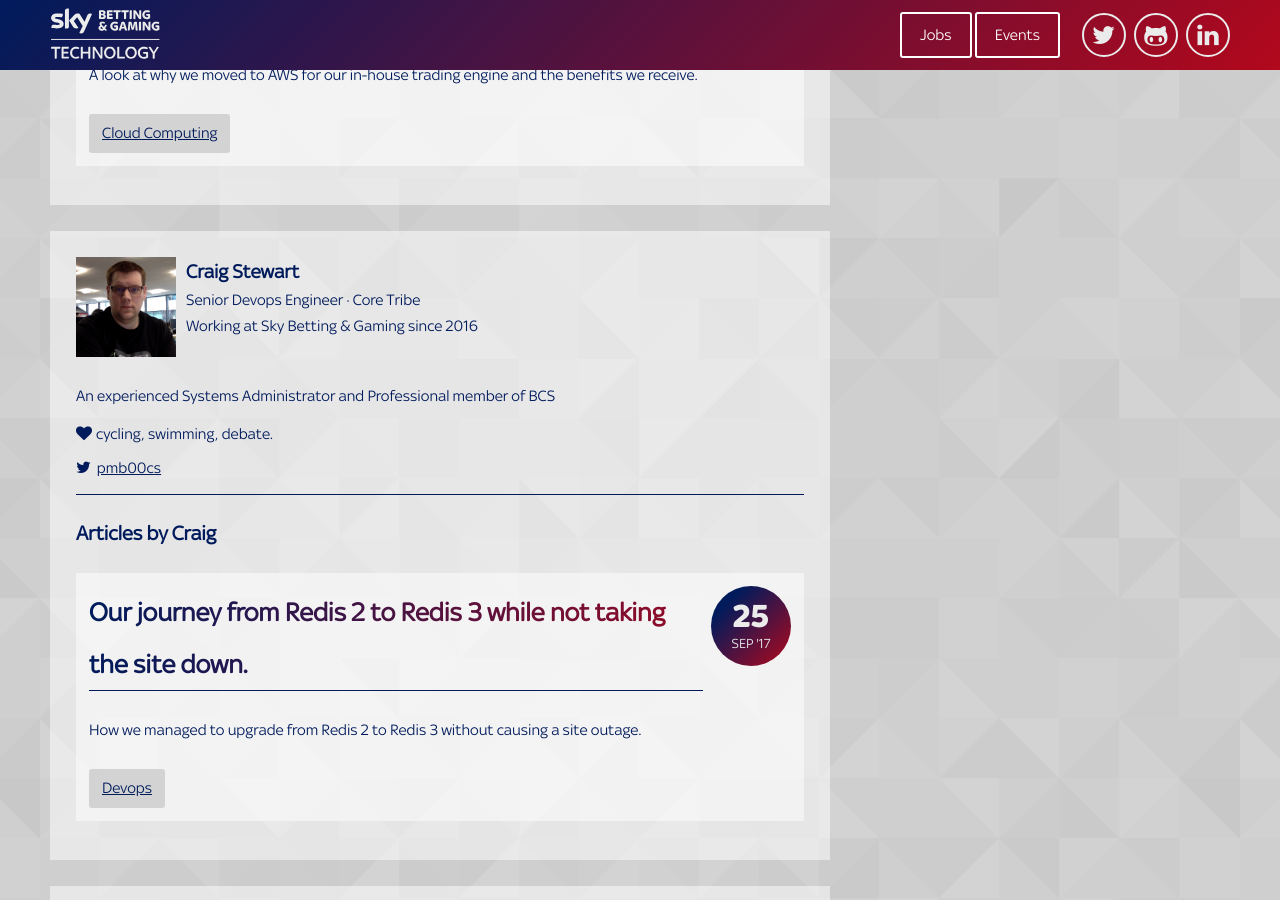
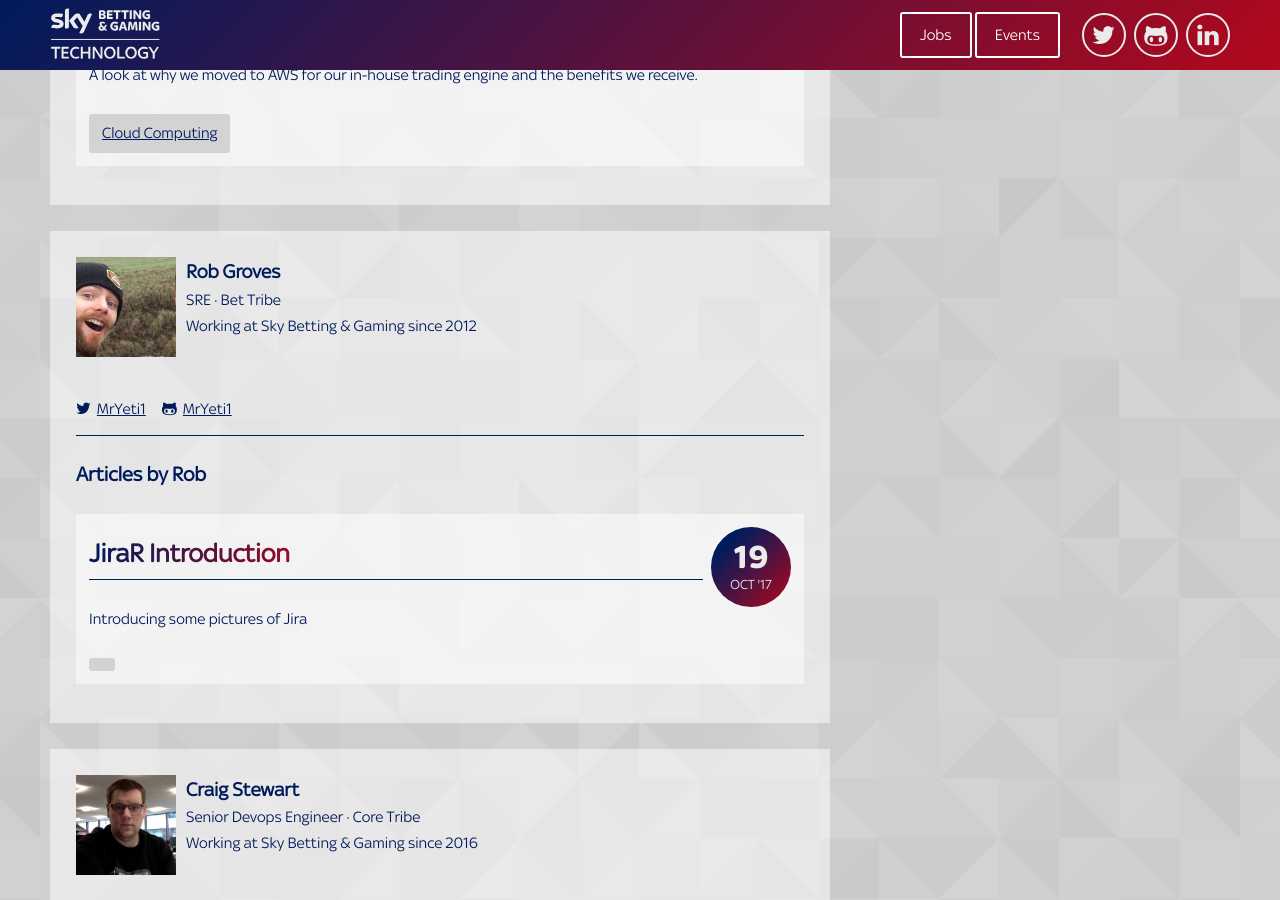
Before and after one commit to skybet/skybet.github.io, a Jekyll site: the page built from authors/index.html, in a window 1280 px wide and 900 px high, scrolled down 32041 px. Built offline with Jekyll 4.4.1, drawn with Linux system fonts in a browser that asks for light colours; nearby versions of some CDN libraries; some web fonts are replaced; comment, search, counter and statistics services are not loaded; some of the changed lines change nothing that is shown.

Commit message:
post for Jirar intro (#198)
* jirar-introduction 1

* tidy up & summary

* trailing lines

* Use CustomField consistently

* Update and rename 2017-10-17-jirar-introduction.md to 2017-10-19-jirar-introduction.md

````diff
--- a/_data/authors.yml
+++ b/_data/authors.yml
@@ -381,6 +381,15 @@
     bio: "Software engineer working on in-house trading tools, typically using Java, React, Node and a serverless architecture in AWS."
     github: Leanne182x
 
+rob_groves:
+    name: Rob Groves
+    image: rob_groves.png
+    role: SRE
+    tribe: Bet
+    startDate: 31-07-2012
+    github: MrYeti1
+    twitter: MrYeti1
+
 craig_stewart:
     name: Craig Stewart
     image: craig_stewart.png
--- /dev/null
+++ b/_posts/2017-10-19-jirar-introduction.md
@@ -0,0 +1,96 @@
+---
+layout:     post
+title:      JiraR Introduction
+date:       2017-10-19 10:00:00
+summary:    Introducing some pictures of Jira
+author:     rob_groves
+image:      jirarAnnotated.jpg
+category:   Category
+tags:       jira,agile,R
+---
+
+I’ll begin this post by clarifying that I am not a Scrum Master, or an Agile Coach. But I have always been a member of agile teams, interested in work being done, and frustrated when work gets blocked on its way to live.
+
+This post introduces [JiraR](https://github.com/skybet/jirar). Our tool to read a Jira Api and create a report showing the flow of work - in chart form! Charts, graphs and pictures are a great way to visualise any blockers or highlight possible improvements to the workflow. Exposing this information to our squads has led to them reviewing their stats, annotating them, explaining changes and ultimately; driving improvements in their workflow themselves.
+
+Kanban boards work great to show the current state of play, but asking questions on the history of the ticket is more complex. These days at Sky Betting & Gaming, we track most of our development tasks in Atlassian’s Jira. This gives us a nice history of work done and allows us to see changes over time. The built-in REST api lets us access this information.
+
+
+## Our Favourite Graph - Phased Cycle Time
+
+![JiraR Phased Cycle Time diagram](/images/jirarPhasedCycle.png)
+
+The Phased Cycle Time charts are quite complicated, but they can be interpreted in a few different ways to gain different information.
+
+1. Average cycle time: the length of the full bar.
+2. Change in average cycle time each month.
+3. Dwell Percentage: you don’t need another blog post to explain why dwell time ruins projects.
+4. ‘Dwellfull’ Columns: dwell columns are drawn white, and drawn in the correct place for our Kanban board. Are tickets waiting for developers to pick them up? Or are they waiting for a release token to become free?
+5. Release contention: we deploy to a number of environments before live. Each one is used by more teams than the last, giving more chance to block teams. The longer we spend in the deploy columns, the more risk we bring to other teams.
+
+> A little Story: January 2017... The squad in the above diagram were ticking along with >15 days cycle time. The percentage of dwell time reached 70% over the festive holiday period. All columns were utilised and the people looked too busy to pick up tickets urgently.
+
+> During a retro the squad had a think about why their dwell times were so large. After a small amount of discussion, they realised that tickets were moving backwards and forwards through the board, each jump back adding dramatically more dwell time. By rushing, they were missing requirements and introducing bugs.
+
+> The squad decided to refocus on 3 Amigos and Elaboration - spending their time early on, to clarify the work.
+
+> The next month, their dwell time had reduced to below 30%. By the following month they had halved their average cycle time as the increased understanding improved more of their development.
+
+> The squad knew there was a problem, but were surprised to find their dwell time so high. When they could see the problem, they were able to think about how to solve it.
+
+
+## Making Time For Tech-Debt - WorkType Distribution
+
+
+![JiraR WorkType Distribution diagram](/images/jirarWorkType.png)
+
+Our management suggest we split our work so that 70% of our time is roadmap work, with the remaining 30% split between BAU and addressing Tech Debt. This chart shows what our actual distribution of completed tickets is, using a CustomField in Jira to record the work-type.
+
+Using this information, squads have evidence to give to their product owners to ‘self-correct’ when they are being asked to do too much roadmap work. Everyone knows letting tech-debt build up is troublesome, the best way to tackle it is to keep on top of it.
+
+This doesn’t mean that we can only spend 30% of our time resolving tech-debt. This chart also shows when squads are spending too much time fixing tech-debt. Then a piece of tech-debt may be elevated to the roadmap. Giving the squad time to think through the problem fully, by devoting more resource to it.
+
+
+## What else
+
+* Velocity: Number of tickets completed
+* Column Usage: Which columns get skipped?
+* Burnup: Businesses love burnup
+* Spend: How many tickets are completed as CAPEX vs OPEX (from a CustomField in Jira)
+
+
+## Using this yourself
+
+The code is available at: https://github.com/skybet/jirar
+The instructions looks something like this:
+
+1. Clone repo https://github.com/skybet/jirar
+2. Build/pull Docker containers
+3. Write your config details into the config files
+4. Generate your hashed Jira Access Token from your username and password
+5. Start the RUNME.sh script
+
+Docker containers will soon be published and the README updated, but until then you can build the docker images yourself and set up your config by following the instructions in the [README](https://github.com/skybet/jirar/blob/master/README.md)
+
+Begin by populating the links to Jira’s REST endpoint in `atlassianDetails.sh` and putting your project’s boardId in `extract/boardList.js`...
+
+You are ready to run the `RUNME.sh` script with your credentials.
+
+```
+echo -n Username:Password | base64 #Get your jira access token
+#sh ./RUNME.sh <JIRAACCESSTOKEN> <PROJECT> <PUBLISH?>
+# E.G.
+sh ./RUNME.sh <usernamepasswordhash> TS
+```
+
+All being well, This extracts the data from your Jira api using the Node.JS script in the `jirar-extract` container and writes some data into a local CSV file.
+Next, it runs a Rmd script ([R Markdown](http://rmarkdown.rstudio.com/)) to generate the graphics from that CSV file.
+Optionally, if you have added your confluence details in `atlassianDetails.sh`, it uploads the report to confluence for others to see.
+
+Read the jiraR [README](https://github.com/skybet/jirar/blob/master/README.md) for advice on setting up Jira’s CustomFields to power the worktype and spend charts.
+
+## Summary
+
+Hopefully this post has inspired you to visualise your own projects and talk about the output with your team. Anyone can kickoff the discussion as everyone hates being blocked, so why not start today… The reports built into Jira are a good starting point, but sometimes you need more. Hopefully this project is simple enough to encourage you to experiment with personalised views of your own workflow.
+
+Check it out here: https://github.com/skybet/jirar
````
Also changed, not shown: images/authors/rob_groves.png (added), images/jirarPhasedCycle.png (added), images/jirarWorkType.png (added), 1 other file.
